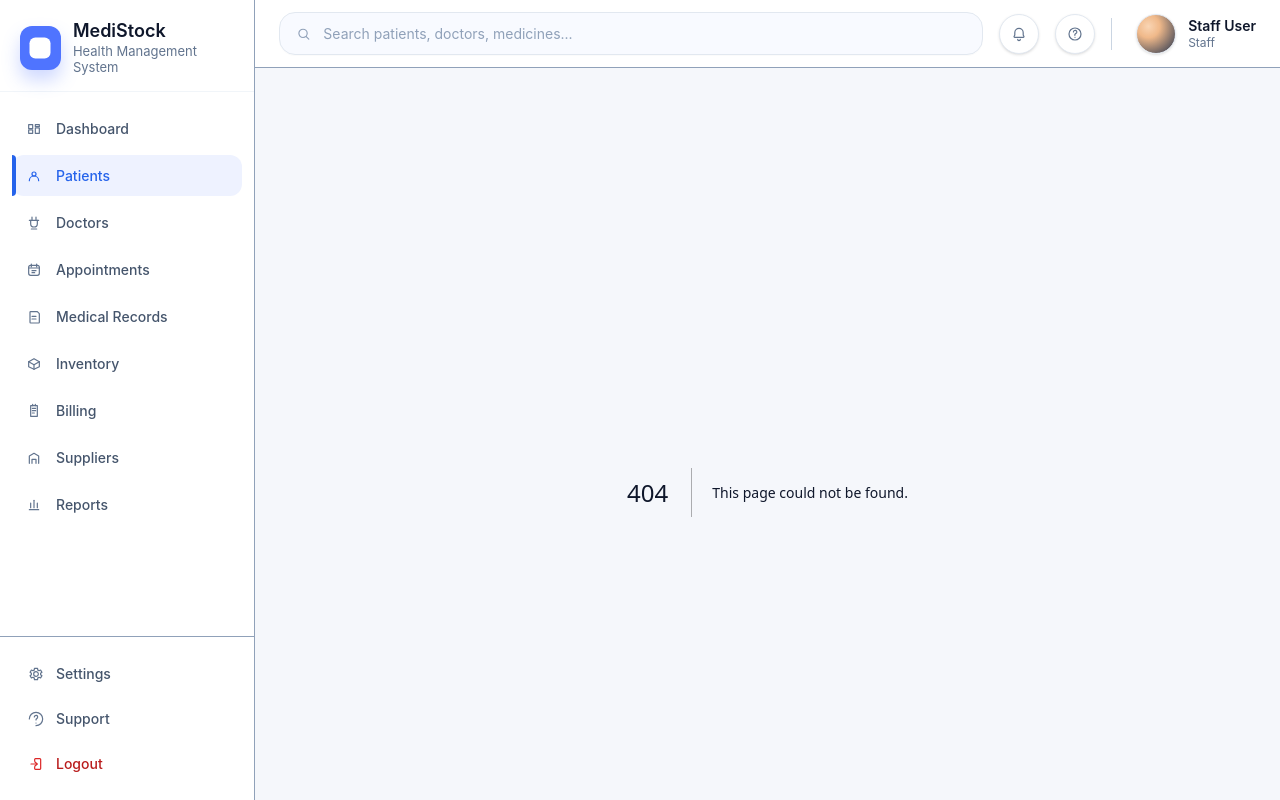
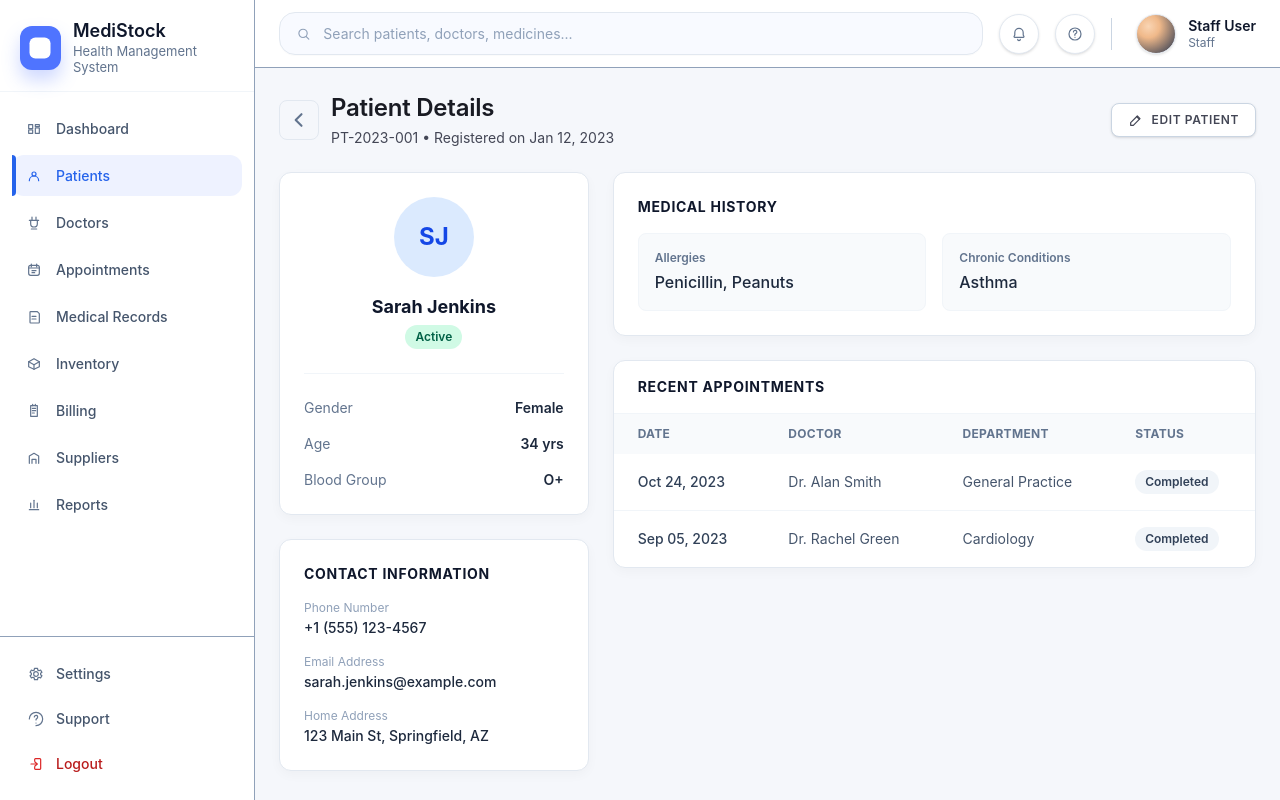
Before and after one commit to Chathurapadmal/Medixora, a Next.js app: page /patients/patient_details in a window 1280 px wide. Before the commit this address had no page. Built offline with nearby package versions, Linux system fonts and the light colour scheme.

Commit message:
Added the patient details

```diff
--- a/pages/patients/index.tsx
+++ b/pages/patients/index.tsx
@@ -1,3 +1,4 @@
+import Link from "next/link";
 import { useState } from "react";
 import {
   SearchIcon,
@@ -196,13 +197,13 @@ export default function PatientDirectoryPage() {
                     {openMenuId === patient.id && (
                       <div className="absolute right-6 top-12 z-30 w-36 overflow-hidden rounded-xl border border-slate-200 bg-white py-1 text-left shadow-[0_12px_30px_rgba(15,23,42,0.12)]">
 
-                        <button
-                          type="button"
+                        <Link
+                          href="/patients/patient_details"
                           className="flex w-full items-center gap-2 px-3 py-2 text-sm font-medium text-slate-700 transition hover:bg-blue-50 hover:text-blue-700"
                         >
                           <EyeIcon className="h-4 w-4" />
                           View
-                        </button>
+                        </Link>
 
                         <button
                           type="button"
--- /dev/null
+++ b/pages/patients/patient_details.tsx
@@ -0,0 +1,167 @@
+import React from "react";
+import Link from "next/link";
+import { ChevronLeftIcon, EditIcon } from "@/components/dashboard-icons";
+
+export default function PatientDetailsPage() {
+  const patient = {
+    id: "PT-2023-001",
+    name: "Sarah Jenkins",
+    initials: "SJ",
+    avatarClass: "bg-blue-100 text-blue-700",
+    age: "34 yrs",
+    gender: "Female",
+    bloodGroup: "O+",
+    contact: "+1 (555) 123-4567",
+    email: "sarah.jenkins@example.com",
+    address: "123 Main St, Springfield, AZ",
+    status: "Active",
+    registrationDate: "Jan 12, 2023",
+    lastVisit: "Oct 24, 2023",
+  };
+
+  return (
+    <div className="mx-auto w-full max-w-[1440px]">
+
+      {/* HEADER */}
+      <div className="mb-6 flex flex-col items-start justify-between gap-4 sm:flex-row sm:items-center">
+        <div className="flex items-center gap-3">
+          <Link
+            href="/patients"
+            className="flex h-10 w-10 items-center justify-center rounded-lg border border-slate-200 text-slate-500 transition-colors hover:bg-slate-50 hover:text-slate-900"
+          >
+            <ChevronLeftIcon className="h-5 w-5" />
+          </Link>
+          <div>
+            <h2 className="text-[24px] font-semibold leading-8 tracking-[-0.01em] text-[#191b23]">
+              Patient Details
+            </h2>
+            <p className="mt-1 text-sm leading-5 text-[#434655]">
+              {patient.id} • Registered on {patient.registrationDate}
+            </p>
+          </div>
+        </div>
+
+        <button className="flex items-center gap-2 rounded-lg border border-slate-300 bg-white px-4 py-2 text-xs font-semibold uppercase tracking-[0.05em] text-[#434655] shadow-sm transition-all hover:bg-slate-50 active:scale-[0.98]">
+          <EditIcon className="h-4 w-4" />
+          Edit Patient
+        </button>
+      </div>
+
+      <div className="grid grid-cols-1 gap-6 lg:grid-cols-3">
+        {/* LEFT COLUMN: Overview */}
+        <div className="flex flex-col gap-6 lg:col-span-1">
+
+          {/* PROFILE CARD */}
+          <div className="rounded-xl border border-slate-200 bg-white p-6 shadow-[0px_4px_12px_rgba(0,0,0,0.03)]">
+            <div className="flex flex-col items-center text-center">
+              <div
+                className={`mb-4 flex h-20 w-20 items-center justify-center rounded-full text-2xl font-bold ${patient.avatarClass}`}
+              >
+                {patient.initials}
+              </div>
+              <h3 className="text-lg font-bold text-slate-900">{patient.name}</h3>
+              <span className="mt-1 inline-flex rounded-full bg-emerald-100 px-2.5 py-1 text-xs font-semibold text-emerald-800">
+                {patient.status}
+              </span>
+            </div>
+
+            <div className="mt-6 flex flex-col gap-4 border-t border-slate-100 pt-6 text-sm">
+              <div className="flex justify-between">
+                <span className="text-slate-500">Gender</span>
+                <span className="font-semibold text-slate-800">{patient.gender}</span>
+              </div>
+              <div className="flex justify-between">
+                <span className="text-slate-500">Age</span>
+                <span className="font-semibold text-slate-800">{patient.age}</span>
+              </div>
+              <div className="flex justify-between">
+                <span className="text-slate-500">Blood Group</span>
+                <span className="font-semibold text-slate-800">{patient.bloodGroup}</span>
+              </div>
+            </div>
+          </div>
+
+          {/* CONTACT INFO CARD */}
+          <div className="rounded-xl border border-slate-200 bg-white p-6 shadow-[0px_4px_12px_rgba(0,0,0,0.03)]">
+            <h4 className="mb-4 text-sm font-bold uppercase tracking-wider text-slate-900">
+              Contact Information
+            </h4>
+            <div className="flex flex-col gap-4 text-sm">
+              <div>
+                <span className="block text-xs text-slate-400">Phone Number</span>
+                <span className="mt-0.5 block font-medium text-slate-800">{patient.contact}</span>
+              </div>
+              <div>
+                <span className="block text-xs text-slate-400">Email Address</span>
+                <span className="mt-0.5 block font-medium text-slate-800">{patient.email}</span>
+              </div>
+              <div>
+                <span className="block text-xs text-slate-400">Home Address</span>
+                <span className="mt-0.5 block font-medium text-slate-800">{patient.address}</span>
+              </div>
+            </div>
+          </div>
+        </div>
+
+        {/* RIGHT COLUMN: Medical History & Activity */}
+        <div className="flex flex-col gap-6 lg:col-span-2">
+
+          <div className="rounded-xl border border-slate-200 bg-white p-6 shadow-[0px_4px_12px_rgba(0,0,0,0.03)]">
+            <h4 className="mb-4 text-sm font-bold uppercase tracking-wider text-slate-900">
+              Medical History
+            </h4>
+            <div className="grid grid-cols-1 gap-4 sm:grid-cols-2">
+              <div className="rounded-lg border border-slate-100 bg-slate-50 p-4">
+                <div className="text-xs font-semibold text-slate-500">Allergies</div>
+                <div className="mt-1 font-medium text-slate-800">Penicillin, Peanuts</div>
+              </div>
+              <div className="rounded-lg border border-slate-100 bg-slate-50 p-4">
+                <div className="text-xs font-semibold text-slate-500">Chronic Conditions</div>
+                <div className="mt-1 font-medium text-slate-800">Asthma</div>
+              </div>
+            </div>
+          </div>
+
+          <div className="rounded-xl border border-slate-200 bg-white shadow-[0px_4px_12px_rgba(0,0,0,0.03)]">
+            <div className="border-b border-slate-100 px-6 py-4">
+              <h4 className="text-sm font-bold uppercase tracking-wider text-slate-900">
+                Recent Appointments
+              </h4>
+            </div>
+            <div className="p-0">
+              <table className="w-full text-left text-sm">
+                <thead className="bg-slate-50 text-xs font-bold uppercase tracking-wide text-slate-500">
+                  <tr>
+                    <th className="px-6 py-3">Date</th>
+                    <th className="px-6 py-3">Doctor</th>
+                    <th className="px-6 py-3">Department</th>
+                    <th className="px-6 py-3">Status</th>
+                  </tr>
+                </thead>
+                <tbody className="divide-y divide-slate-100">
+                  <tr className="transition hover:bg-slate-50">
+                    <td className="whitespace-nowrap px-6 py-4 font-medium text-slate-700">Oct 24, 2023</td>
+                    <td className="whitespace-nowrap px-6 py-4 text-slate-600">Dr. Alan Smith</td>
+                    <td className="whitespace-nowrap px-6 py-4 text-slate-600">General Practice</td>
+                    <td className="whitespace-nowrap px-6 py-4 text-slate-600">
+                      <span className="inline-flex rounded-full bg-slate-100 px-2.5 py-1 text-xs font-semibold text-slate-700">Completed</span>
+                    </td>
+                  </tr>
+                  <tr className="transition hover:bg-slate-50">
+                    <td className="whitespace-nowrap px-6 py-4 font-medium text-slate-700">Sep 05, 2023</td>
+                    <td className="whitespace-nowrap px-6 py-4 text-slate-600">Dr. Rachel Green</td>
+                    <td className="whitespace-nowrap px-6 py-4 text-slate-600">Cardiology</td>
+                    <td className="whitespace-nowrap px-6 py-4 text-slate-600">
+                      <span className="inline-flex rounded-full bg-slate-100 px-2.5 py-1 text-xs font-semibold text-slate-700">Completed</span>
+                    </td>
+                  </tr>
+                </tbody>
+              </table>
+            </div>
+          </div>
+        </div>
+
+      </div>
+    </div>
+  );
+}
```
